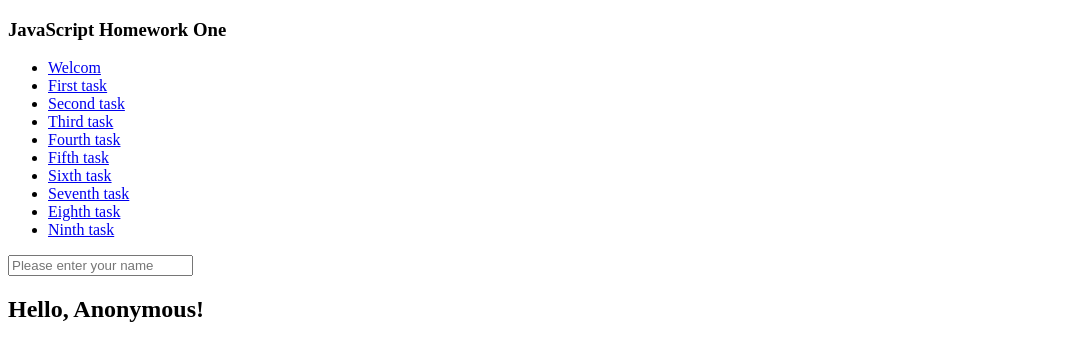
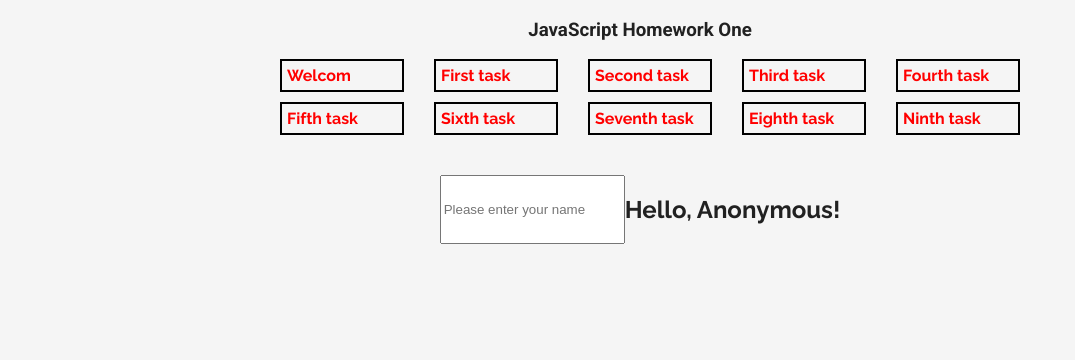
Before and after one commit to Bartosz-Baranski/goit-js-hw-06, a plain HTML site: page taskFive.html in a window 1280 px wide. Shown: the whole page, without its empty margins (0-1075 px from the left). Drawn offline with Linux system fonts and the light colour scheme; the site is published under a folder, as on GitHub Pages, so addresses that start at the root find nothing.

Commit message:
all work

```diff
--- a/taskFive.html
+++ b/taskFive.html
@@ -1,7 +1,7 @@
 <!DOCTYPE html>
 <html lang="en">
   <head>
-    <link rel="stylesheet" href="../css/styles.css" />
+    <link rel="stylesheet" href="./css/styles.css" />
     <meta charset="UTF-8" />
     <meta http-equiv="X-UA-Compatible" content="IE=edge" />
     <meta name="viewport" content="width=device-width, initial-scale=1.0" />
```
Also changed, not shown: taskSix.html (+1 -1 lines), taskThree.html (+1 -1 lines).
